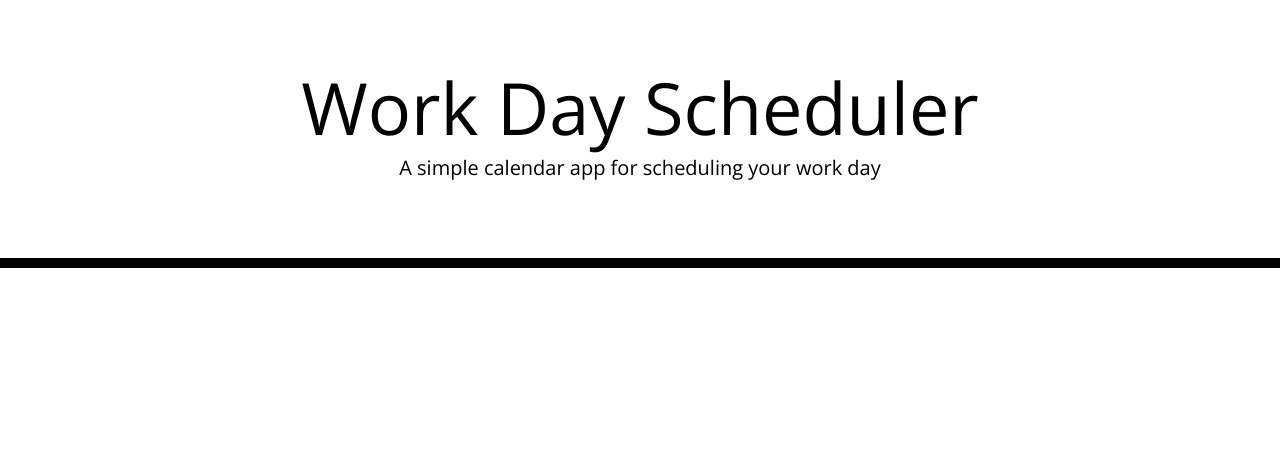
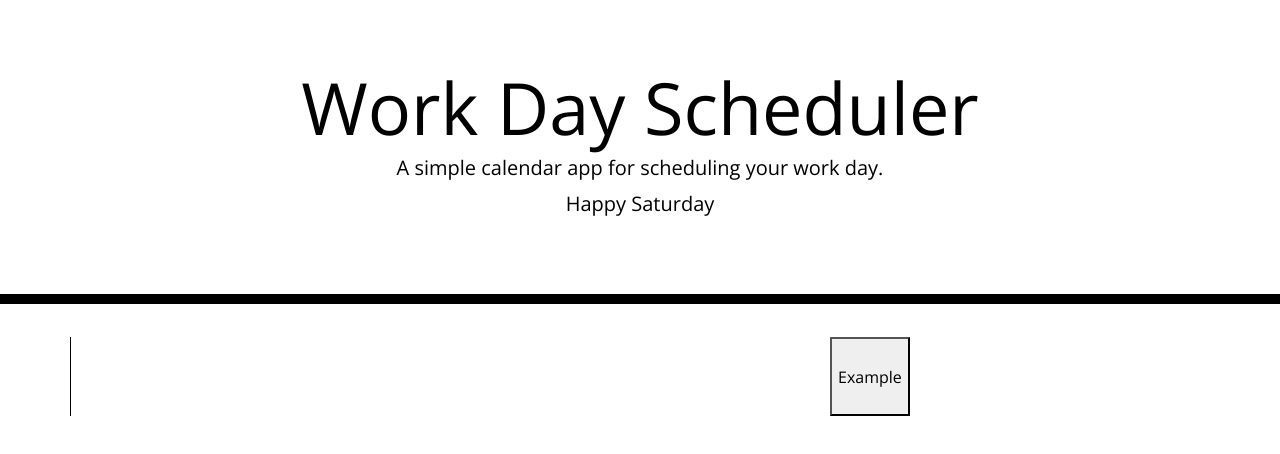
Before and after one commit to AnnaGilthorpe/Challenge7-Daily-Planner-App, a plain HTML site: page index.html in a window 1280 px wide. Drawn offline with nearby package versions, Linux system fonts and the light colour scheme.

Commit message:
added moment day week code

```diff
--- a/index.html
+++ b/index.html
@@ -19,20 +19,26 @@
       rel="stylesheet"
     />
     <link rel="stylesheet" href="style.css" />
+
+
     <title>Work Day Scheduler</title>
   </head>
 
   <body>
     <header class="jumbotron">
       <h1 class="display-3">Work Day Scheduler</h1>
-      <p class="lead">A simple calendar app for scheduling your work day</p>
+      <p class="lead">A simple calendar app for scheduling your work day.</p>
       <p id="currentDay" class="lead"></p>
     </header>
     <div class="container">
+      <div class="row">
+      <textarea class="col-8" data-time="9am"></textarea>
+      <button>Example</button>
+    </div>
       <!-- Timeblocks go here -->
     </div>
-
     <script src="https://cdnjs.cloudflare.com/ajax/libs/jquery/3.2.1/jquery.min.js"></script>
     <script src="https://cdnjs.cloudflare.com/ajax/libs/moment.js/2.24.0/moment.min.js"></script>
+    <script src="script.js"></script>
   </body>
 </html>
--- /dev/null
+++ b/script.js
@@ -0,0 +1,9 @@
+// let currentDay = document.querySelector('#currentDay');
+// let today = moment();
+// console.log(m.toString());
+// console.log("hello world");
+
+var today = moment();
+let dayWeek = today.format("[Happy] dddd")
+$("#currentDay").text(dayWeek);
+console.log(dayWeek);
```
Also changed, not shown: 1 other file.
